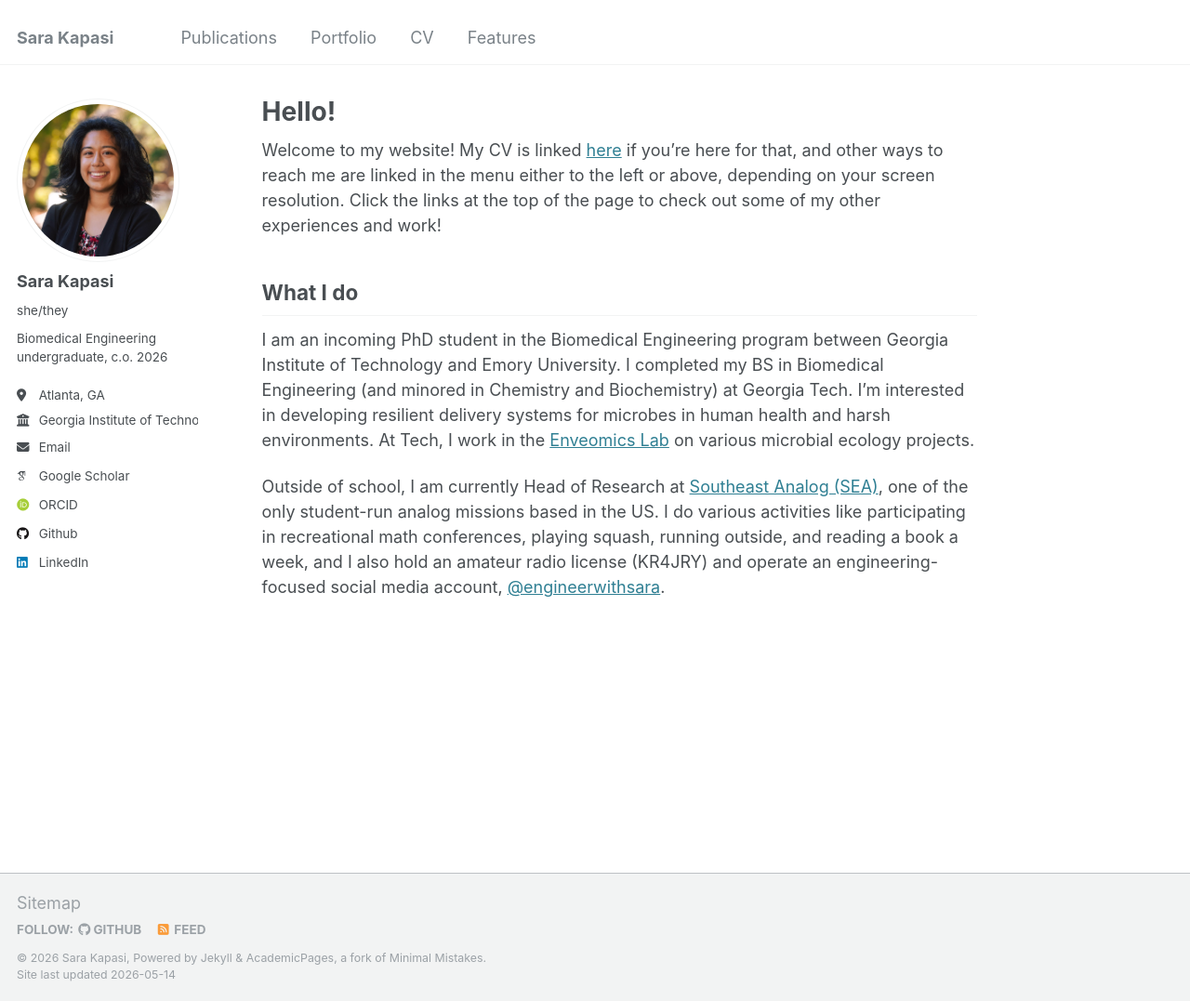
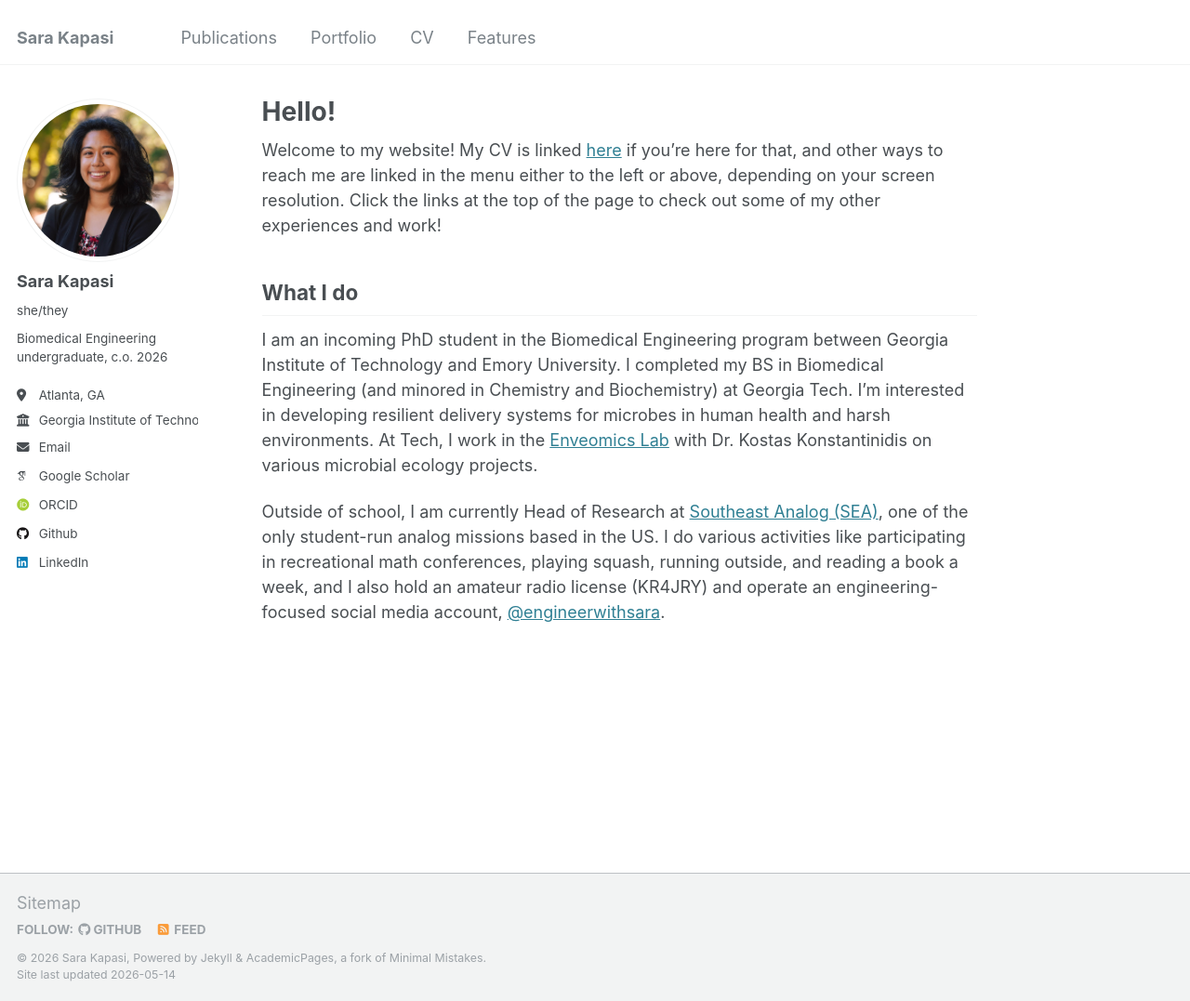
Before and after one commit to sarakapasi/sarakapasi.github.io, a Jekyll site: the page built from _pages/about.md, in a window 1280 px wide and 1077 px high. Shown: the whole window at 93% size. Built offline with Jekyll 4.4.1, drawn with Linux system fonts in a browser that asks for light colours; some web fonts are replaced.

Commit message:
Update about.md

```diff
--- a/_pages/about.md
+++ b/_pages/about.md
@@ -11,6 +11,6 @@ Welcome to my website! My CV is linked [here](https://sarakapasi.github.io/cv/)
 
 What I do
 ------
-I am an incoming PhD student in the Biomedical Engineering program between Georgia Institute of Technology and Emory University. I completed my BS in Biomedical Engineering (and minored in Chemistry and Biochemistry) at Georgia Tech. I'm interested in developing resilient delivery systems for microbes in human health and harsh environments. At Tech, I work in the [Enveomics Lab](https://enve-omics.gatech.edu/people/) on various microbial ecology projects.
+I am an incoming PhD student in the Biomedical Engineering program between Georgia Institute of Technology and Emory University. I completed my BS in Biomedical Engineering (and minored in Chemistry and Biochemistry) at Georgia Tech. I'm interested in developing resilient delivery systems for microbes in human health and harsh environments. At Tech, I work in the [Enveomics Lab](https://enve-omics.gatech.edu/people/) with Dr. Kostas Konstantinidis on various microbial ecology projects.
 
 Outside of school, I am currently Head of Research at [Southeast Analog (SEA)](https://southeastanalog.org/), one of the only student-run analog missions based in the US. I do various activities like participating in recreational math conferences, playing squash, running outside, and reading a book a week, and I also hold an amateur radio license (KR4JRY) and operate an engineering-focused social media account, [@engineerwithsara](https://www.instagram.com/engineerwithsara/).
```
